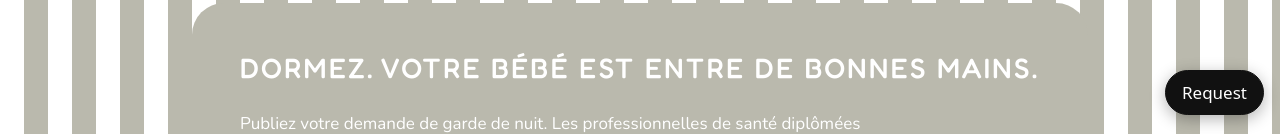
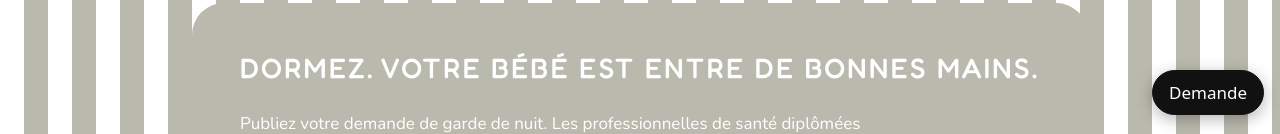
Before and after one commit to k0d0minio/berceo, a Next.js app: page / in a window 1280 px wide. Shown: the part 669-803 px from the top of the page. Built offline with nearby package versions, Linux system fonts and the light colour scheme.

Commit message:
fix(icm): the request button in French from the first render

```diff
--- a/src/app/layout.tsx
+++ b/src/app/layout.tsx
@@ -32,7 +32,7 @@ export default function RootLayout({ children }: LayoutProps<"/">) {
       <body className="min-h-full">
         {children}
         {/* BAXTER request button: renders only on a dev server and on UAT. */}
-        <RequestButton />
+        <RequestButton lang="fr" />
       </body>
     </html>
   );
```
